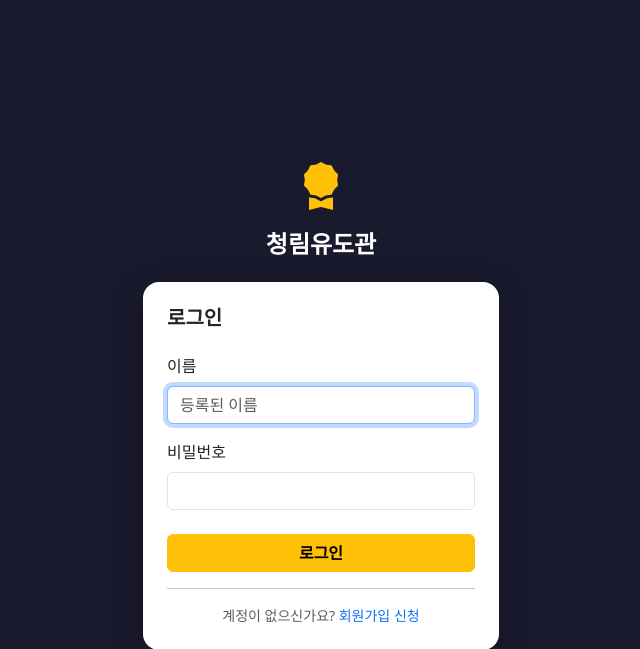
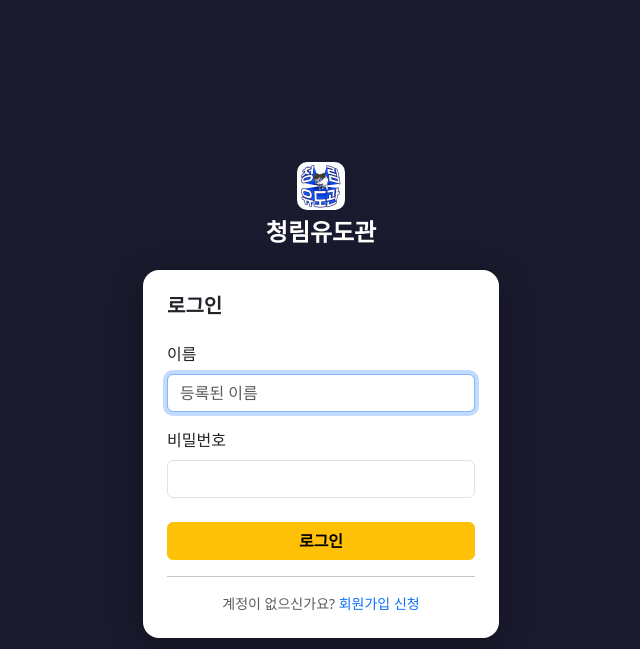
Before and after one commit to NamJinWoo/judo-app, a Django app: page /login/ in a window 1280 px wide. Shown: the top 649 px of the page, without its empty margins (319-959 px from the left). Run offline with Django 4.2, Linux system fonts and the light colour scheme.

Commit message:
앱 아이콘 교체 - 메달 아이콘을 청림유도관 로고로 변경
네비게이션바와 로그인 화면의 bi-award-fill 아이콘을 PWA 로고 이미지(/icon-192.png)로 교체

Co-Authored-By: Claude Sonnet 4.6 <noreply@anthropic.com>

```diff
--- a/accounts/templates/accounts/login.html
+++ b/accounts/templates/accounts/login.html
@@ -22,7 +22,7 @@
     <div class="row justify-content-center">
         <div class="col-sm-8 col-md-5 col-lg-4">
             <div class="text-center mb-4">
-                <i class="bi bi-award-fill text-warning" style="font-size: 3rem;"></i>
+                <img src="/icon-192.png" style="width:3rem;height:3rem;border-radius:10px;object-fit:cover;" alt="청림유도관">
                 <h4 class="text-white mt-2 fw-bold">청림유도관</h4>
             </div>
             <div class="card p-4">
--- a/schedule/templates/schedule/base.html
+++ b/schedule/templates/schedule/base.html
@@ -34,7 +34,7 @@
 <nav class="navbar navbar-dark" style="background-color: #1a1a2e;">
     <div class="container-fluid">
         <a class="navbar-brand" href="{% url 'schedule:home' %}">
-            <i class="bi bi-award-fill text-warning"></i> 청림유도관
+            <img src="/icon-192.png" style="width:28px;height:28px;border-radius:6px;object-fit:cover;" alt="청림유도관"> 청림유도관
         </a>
         <div class="dropdown d-flex align-items-center gap-2">
             <a href="{% url 'schedule:notifications_list' %}" class="text-decoration-none position-relative" style="color:#adb5bd;">
```
